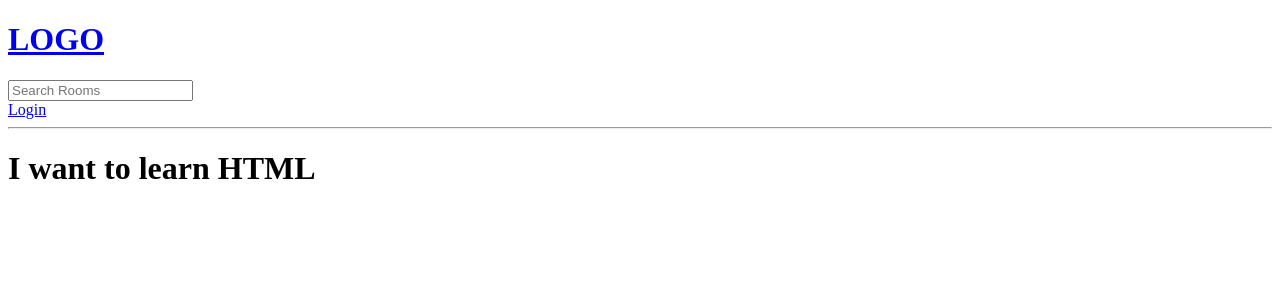
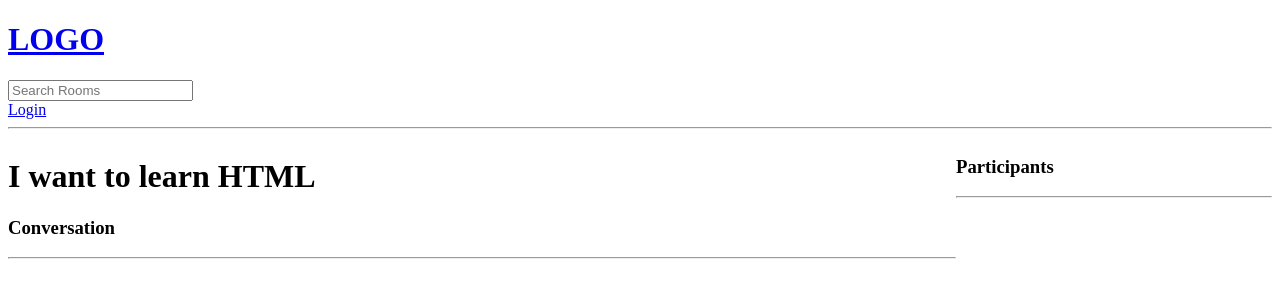
Before and after one commit to edwarddume55/django-chartrooms, a Django app: page /room/3/ in a window 1280 px wide. Shown: the top 300 px of the page. Run offline with Django 4.2, Linux system fonts and the light colour scheme; data comes from the database, SQL or seed files in the repository; both versions use the stored data as it was after the commit.

Commit message:
adding message functionality

```diff
--- a/base/models.py
+++ b/base/models.py
@@ -16,7 +16,7 @@ class Room(models.Model):
     topic=models.ForeignKey(Topic, on_delete= models.SET_NULL, null=True)
     name = models.CharField(max_length=200)
     description = models.TextField(null=True, blank=True)
-    # participants =
+    participants = models.ManyToManyField(User, related_name='participants',blank=True)
     updated = models.DateTimeField(auto_now=True)
     created = models.DateTimeField(auto_now_add=True)
 
--- a/base/templates/base/room.html
+++ b/base/templates/base/room.html
@@ -2,5 +2,58 @@
   {% extends 'main.html' %}
 
   {% block content %}
+
+    <style>
+      .room-container{
+        display: grid;
+        grid-template-columns: 3fr 1fr;
+      }
+    </style>
+
+  <div class="room-container">
+    <div>
     <h1>{{room.name}}</h1>
+
+    <p>{{room.description}}</p>
+
+    <div class="comment-wrapper">
+      <h3>Conversation</h3>
+      <hr>
+
+      {% for message in room_messages%}
+      <div>
+        {% if request.user == message.user %}
+        <a href="{%url 'delete-message' message.id %}">Delete</a>
+        {% endif %}
+        <small>@{{message.user}}  {{message.created | timesince}}  ago</small>
+        <p>{{message.body}}</p>
+        <hr>
+
+      </div>
+      {% endfor %}
+    </div>
+    {% if request.user.is_authenticated%}
+    <div class="comment-form">
+      <form action="" method="post">
+        {%csrf_token%}
+        <input type="text" name="body" placeholder="Write your message here...">
+      </form>
+      </div>
+      {%endif%}
+
+    </div>
+
+    <div>
+      <h3>Participants</h3>
+      <hr>
+
+      {% for user in participants %}
+      <div>
+        <p>@{{user.username}}</p>
+      </div>
+      {% endfor%}
+    </div>
+
+  </div>
+
 {% endblock %}
--- a/base/urls.py
+++ b/base/urls.py
@@ -12,4 +12,5 @@ urlpatterns=[
     path('create-room/', views.createRoom, name="create-room"),
     path('update-room/<str:pk>', views.updateRoom, name="update-room"),
     path('delete-room/<str:pk>', views.deleteRoom, name="delete-room"),
+    path('delete-message/<str:pk>', views.deleteMessage, name="delete-message"),
 ]
--- a/base/views.py
+++ b/base/views.py
@@ -1,6 +1,6 @@
 from django.shortcuts import render,redirect
 from django.contrib import messages
-from .models import Room,Topic
+from .models import Room,Topic,Message
 from django.contrib.auth import authenticate,login,logout
 from django.contrib.auth.models import User
 from .forms import RoomForm
@@ -86,8 +86,20 @@ def home(request):
 
 def room(request, pk):
     room = Room.objects.get(id=pk)
-    context = {'room': room}
+    room_messages= room.message_set.all().order_by('-created')
+    participants = room.participants.all()
 
+    if request.method=='POST':
+        message=Message.objects.create(
+            user=request.user,
+            room=room,
+            body=request.POST.get('body')
+        )
+        room.participants.add(request.user)
+        return redirect('room', pk=room.id)
+
+
+    context = {'room': room, 'room_messages': room_messages, 'participants':participants}
     return render(request, 'base/room.html', context)
 
 
@@ -137,3 +149,16 @@ def deleteRoom(request, pk):
         room.delete()
         return redirect('home')
     return render(request, 'base/delete.html', {'obj':room})
+
+
+@login_required (login_url='login')
+def deleteMessage(request, pk):
+    message=Message.objects.get(id=pk)
+
+    if request.user != message.user:
+        return HttpResponse('You are not allowed here !!')
+
+    if request.method == 'POST':
+        message.delete()
+        return redirect('home')
+    return render(request, 'base/delete.html', {'obj':message})
```
Also changed, not shown: base/migrations/0003_alter_room_options_room_participants.py (added), db.sqlite3.
